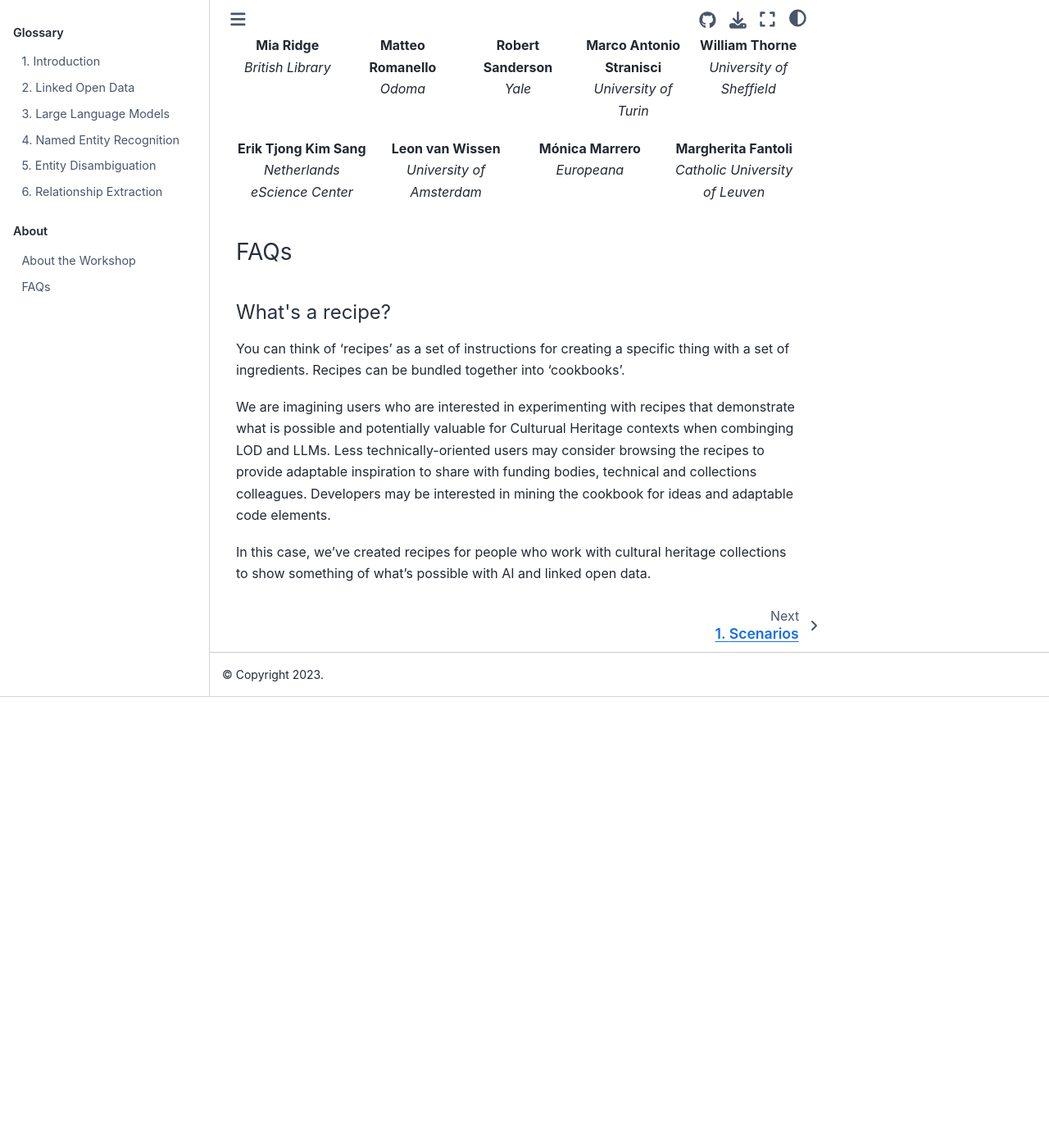
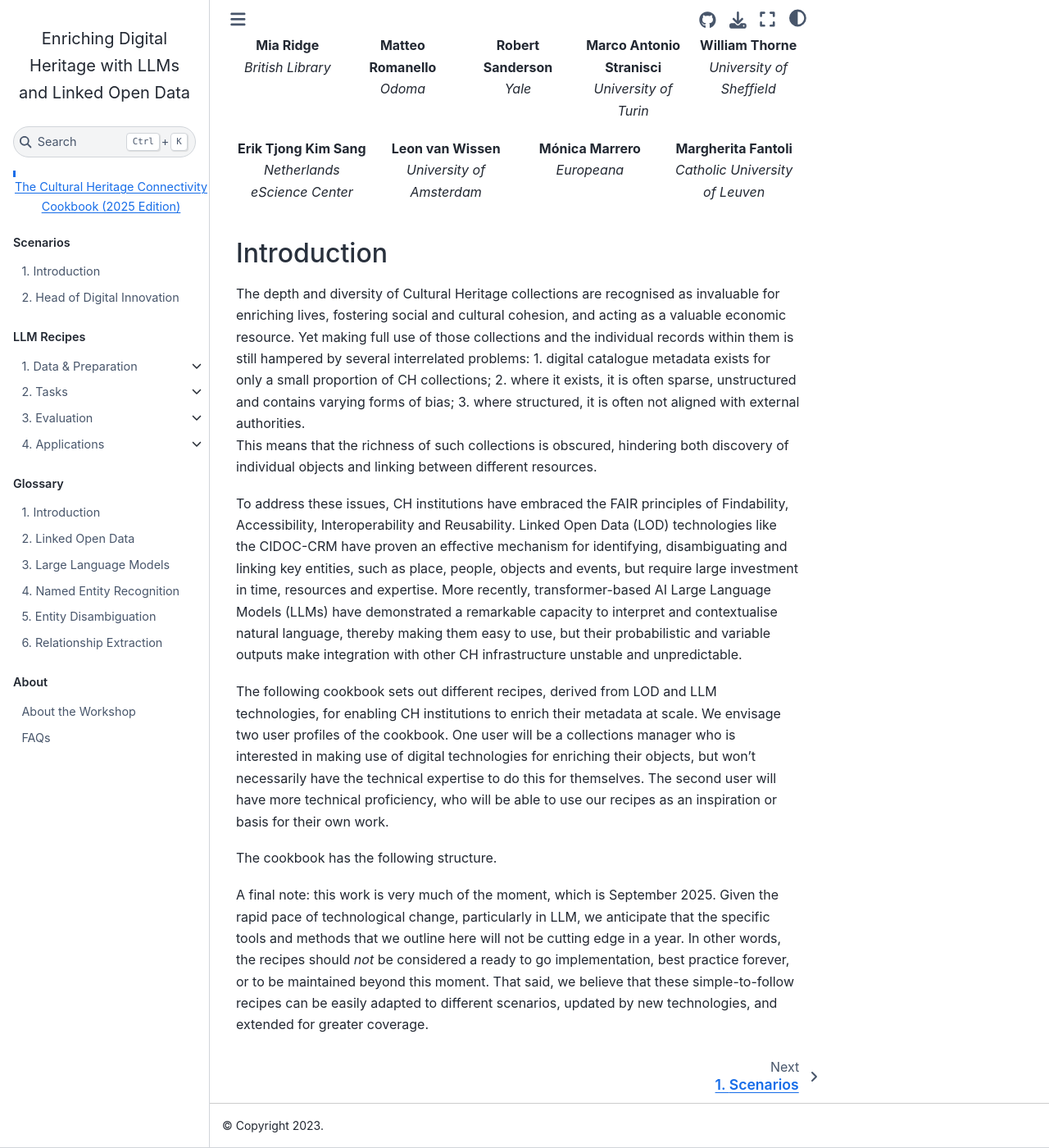
Before and after one commit to pelagios/llm-lod-enriching-heritage, a Jupyter Book: the page built from intro.md, in a window 1280 px wide and 1400 px high, scrolled down 583 px. Shown: the whole window at 82% size. Built offline with Jupyter Book 1.0.4 settings and Sphinx 7.4.7 and the Sphinx Book theme 1.1.4, drawn with Linux system fonts in a browser that asks for light colours; pages that are not in the unit, such as notebooks, are missing from menus; before the commit the page ends 1433 px from its top, so only the background shows below that.

Commit message:
Update intro.md

```diff
--- a/intro.md
+++ b/intro.md
@@ -42,11 +42,18 @@
   </div>
 </div>
 
-<h3>FAQs</h2>
-<h4>What's a recipe?</h3>
+<h2>Introduction</h2>
+The depth and diversity of Cultural Heritage collections are recognised as invaluable for enriching lives, fostering social and cultural cohesion, and acting as a valuable economic resource. Yet making full use of those collections and the individual records within them is still hampered by several interrelated problems:
+1.	digital catalogue metadata exists for only a small proportion of CH collections;
+2.	where it exists, it is often sparse, unstructured and contains varying forms of bias;
+3.	where structured, it is often not aligned with external authorities.
 
-You can think of 'recipes' as a set of instructions for creating a specific thing with a set of ingredients. Recipes can be bundled together into 'cookbooks'.
+This means that the richness of such collections is obscured, hindering both discovery of individual objects and linking between different resources.
 
-We are imagining users who are interested in experimenting with recipes that demonstrate what is possible and potentially valuable for Culturual Heritage contexts when combinging LOD and LLMs. Less technically-oriented users may consider browsing the recipes to provide adaptable inspiration to share with funding bodies, technical and collections colleagues. Developers may be interested in mining the cookbook for ideas and adaptable code elements.
+To address these issues, CH institutions have embraced the FAIR principles of Findability, Accessibility, Interoperability and Reusability. Linked Open Data (LOD) technologies like the CIDOC-CRM have proven an effective mechanism for identifying, disambiguating and linking key entities, such as place, people, objects and events, but require large investment in time, resources and expertise. More recently, transformer-based AI Large Language Models (LLMs) have demonstrated a remarkable capacity to interpret and contextualise natural language, thereby making them easy to use, but their probabilistic and variable outputs make integration with other CH infrastructure unstable and unpredictable.
 
-In this case, we've created recipes for people who work with cultural heritage collections to show something of what's possible with AI and linked open data.
+The following cookbook sets out different recipes, derived from LOD and LLM technologies, for enabling CH institutions to enrich their metadata at scale. We envisage two user profiles of the cookbook. One user will be a collections manager who is interested in making use of digital technologies for enriching their objects, but won't necessarily have the technical expertise to do this for themselves. The second user will have more technical proficiency, who will be able to use our recipes as an inspiration or basis for their own work.
+
+The cookbook has the following structure.
+
+A final note: this work is very much of the moment, which is September 2025. Given the rapid pace of technological change, particularly in LLM, we anticipate that the specific tools and methods that we outline here will not be cutting edge in a year. In other words, the recipes should *not* be considered a ready to go implementation, best practice forever, or to be maintained beyond this moment. That said, we believe that these simple-to-follow recipes can be easily adapted to different scenarios, updated by new technologies, and extended for greater coverage.
```
